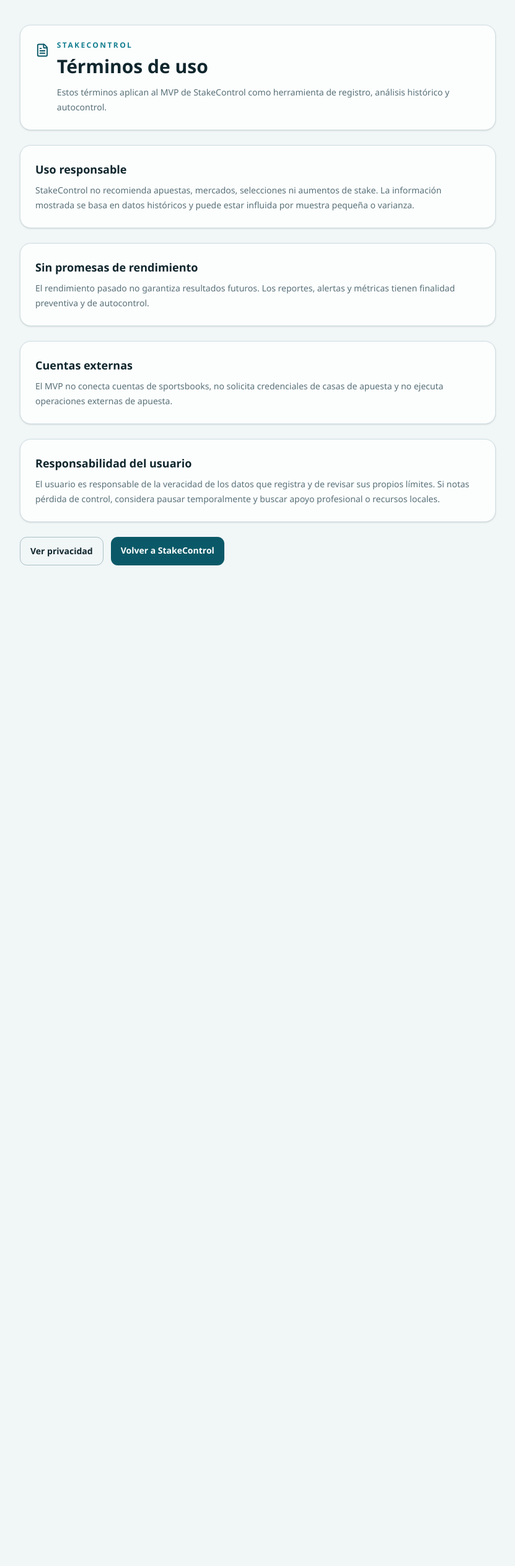
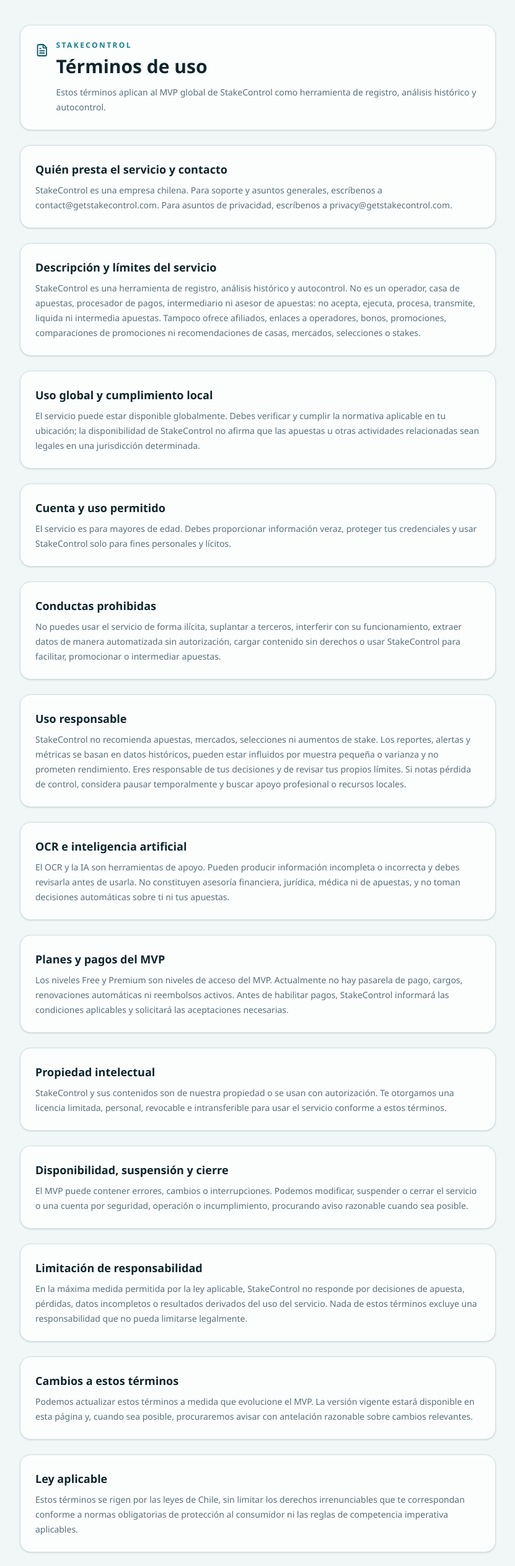
Before and after one commit to NeoAriel-code/StakeControl, a Next.js app: page /terms in a window 1280 px wide. Shown: the top 2526 px of the page at 62% size, without its empty margins (224-1055 px from the left). Before the commit the page ends 952 px from the top, so only its background shows below. Built offline with nearby package versions, Linux system fonts and the light colour scheme.

Commit message:
Expand MVP terms of use

```diff
--- a/src/app/terms/page.tsx
+++ b/src/app/terms/page.tsx
@@ -4,7 +4,7 @@
 
 export const metadata: Metadata = {
   title: "Términos | StakeControl",
-  description: "Términos básicos de uso para el MVP de StakeControl.",
+  description: "Términos de uso de StakeControl para su MVP global.",
 };
 
 export default function TermsPage() {
@@ -20,42 +20,124 @@
               </p>
               <h1 className="mt-2 text-3xl font-bold">Términos de uso</h1>
               <p className="mt-3 text-sm leading-6 text-muted-foreground">
-                Estos términos aplican al MVP de StakeControl como herramienta de registro, análisis histórico y
-                autocontrol.
+                Estos términos aplican al MVP global de StakeControl como herramienta de registro, análisis histórico
+                y autocontrol.
               </p>
             </div>
           </div>
         </div>
 
         <section className="rounded-3xl border border-border bg-card p-6 shadow-sm">
-          <h2 className="text-lg font-semibold">Uso responsable</h2>
+          <h2 className="text-lg font-semibold">Quién presta el servicio y contacto</h2>
           <p className="mt-2 text-sm leading-6 text-muted-foreground">
-            StakeControl no recomienda apuestas, mercados, selecciones ni aumentos de stake. La información mostrada
-            se basa en datos históricos y puede estar influida por muestra pequeña o varianza.
+            StakeControl es una empresa chilena. Para soporte y asuntos generales, escríbenos a
+            contact@getstakecontrol.com. Para asuntos de privacidad, escríbenos a privacy@getstakecontrol.com.
           </p>
         </section>
 
         <section className="rounded-3xl border border-border bg-card p-6 shadow-sm">
-          <h2 className="text-lg font-semibold">Sin promesas de rendimiento</h2>
+          <h2 className="text-lg font-semibold">Descripción y límites del servicio</h2>
           <p className="mt-2 text-sm leading-6 text-muted-foreground">
-            El rendimiento pasado no garantiza resultados futuros. Los reportes, alertas y métricas tienen finalidad
-            preventiva y de autocontrol.
+            StakeControl es una herramienta de registro, análisis histórico y autocontrol. No es un operador, casa de
+            apuestas, procesador de pagos, intermediario ni asesor de apuestas: no acepta, ejecuta, procesa, transmite,
+            liquida ni intermedia apuestas. Tampoco ofrece afiliados, enlaces a operadores, bonos, promociones,
+            comparaciones de promociones ni recomendaciones de casas, mercados, selecciones o stakes.
           </p>
         </section>
 
         <section className="rounded-3xl border border-border bg-card p-6 shadow-sm">
-          <h2 className="text-lg font-semibold">Cuentas externas</h2>
+          <h2 className="text-lg font-semibold">Uso global y cumplimiento local</h2>
           <p className="mt-2 text-sm leading-6 text-muted-foreground">
-            El MVP no conecta cuentas de sportsbooks, no solicita credenciales de casas de apuesta y no ejecuta
-            operaciones externas de apuesta.
+            El servicio puede estar disponible globalmente. Debes verificar y cumplir la normativa aplicable en tu
+            ubicación; la disponibilidad de StakeControl no afirma que las apuestas u otras actividades relacionadas
+            sean legales en una jurisdicción determinada.
           </p>
         </section>
 
         <section className="rounded-3xl border border-border bg-card p-6 shadow-sm">
-          <h2 className="text-lg font-semibold">Responsabilidad del usuario</h2>
+          <h2 className="text-lg font-semibold">Cuenta y uso permitido</h2>
           <p className="mt-2 text-sm leading-6 text-muted-foreground">
-            El usuario es responsable de la veracidad de los datos que registra y de revisar sus propios límites. Si
-            notas pérdida de control, considera pausar temporalmente y buscar apoyo profesional o recursos locales.
+            El servicio es para mayores de edad. Debes proporcionar información veraz, proteger tus credenciales y usar
+            StakeControl solo para fines personales y lícitos.
+          </p>
+        </section>
+
+        <section className="rounded-3xl border border-border bg-card p-6 shadow-sm">
+          <h2 className="text-lg font-semibold">Conductas prohibidas</h2>
+          <p className="mt-2 text-sm leading-6 text-muted-foreground">
+            No puedes usar el servicio de forma ilícita, suplantar a terceros, interferir con su funcionamiento,
+            extraer datos de manera automatizada sin autorización, cargar contenido sin derechos o usar StakeControl
+            para facilitar, promocionar o intermediar apuestas.
+          </p>
+        </section>
+
+        <section className="rounded-3xl border border-border bg-card p-6 shadow-sm">
+          <h2 className="text-lg font-semibold">Uso responsable</h2>
+          <p className="mt-2 text-sm leading-6 text-muted-foreground">
+            StakeControl no recomienda apuestas, mercados, selecciones ni aumentos de stake. Los reportes, alertas y
+            métricas se basan en datos históricos, pueden estar influidos por muestra pequeña o varianza y no prometen
+            rendimiento. Eres responsable de tus decisiones y de revisar tus propios límites. Si notas pérdida de
+            control, considera pausar temporalmente y buscar apoyo profesional o recursos locales.
+          </p>
+        </section>
+
+        <section className="rounded-3xl border border-border bg-card p-6 shadow-sm">
+          <h2 className="text-lg font-semibold">OCR e inteligencia artificial</h2>
+          <p className="mt-2 text-sm leading-6 text-muted-foreground">
+            El OCR y la IA son herramientas de apoyo. Pueden producir información incompleta o incorrecta y debes
+            revisarla antes de usarla. No constituyen asesoría financiera, jurídica, médica ni de apuestas, y no toman
+            decisiones automáticas sobre ti ni tus apuestas.
+          </p>
+        </section>
+
+        <section className="rounded-3xl border border-border bg-card p-6 shadow-sm">
+          <h2 className="text-lg font-semibold">Planes y pagos del MVP</h2>
+          <p className="mt-2 text-sm leading-6 text-muted-foreground">
+            Los niveles Free y Premium son niveles de acceso del MVP. Actualmente no hay pasarela de pago, cargos,
+            renovaciones automáticas ni reembolsos activos. Antes de habilitar pagos, StakeControl informará las
+            condiciones aplicables y solicitará las aceptaciones necesarias.
+          </p>
+        </section>
+
+        <section className="rounded-3xl border border-border bg-card p-6 shadow-sm">
+          <h2 className="text-lg font-semibold">Propiedad intelectual</h2>
+          <p className="mt-2 text-sm leading-6 text-muted-foreground">
+            StakeControl y sus contenidos son de nuestra propiedad o se usan con autorización. Te otorgamos una
+            licencia limitada, personal, revocable e intransferible para usar el servicio conforme a estos términos.
+          </p>
+        </section>
+
+        <section className="rounded-3xl border border-border bg-card p-6 shadow-sm">
+          <h2 className="text-lg font-semibold">Disponibilidad, suspensión y cierre</h2>
+          <p className="mt-2 text-sm leading-6 text-muted-foreground">
+            El MVP puede contener errores, cambios o interrupciones. Podemos modificar, suspender o cerrar el servicio
+            o una cuenta por seguridad, operación o incumplimiento, procurando aviso razonable cuando sea posible.
+          </p>
+        </section>
+
+        <section className="rounded-3xl border border-border bg-card p-6 shadow-sm">
+          <h2 className="text-lg font-semibold">Limitación de responsabilidad</h2>
+          <p className="mt-2 text-sm leading-6 text-muted-foreground">
+            En la máxima medida permitida por la ley aplicable, StakeControl no responde por decisiones de apuesta,
+            pérdidas, datos incompletos o resultados derivados del uso del servicio. Nada de estos términos excluye una
+            responsabilidad que no pueda limitarse legalmente.
+          </p>
+        </section>
+
+        <section className="rounded-3xl border border-border bg-card p-6 shadow-sm">
+          <h2 className="text-lg font-semibold">Cambios a estos términos</h2>
+          <p className="mt-2 text-sm leading-6 text-muted-foreground">
+            Podemos actualizar estos términos a medida que evolucione el MVP. La versión vigente estará disponible en
+            esta página y, cuando sea posible, procuraremos avisar con antelación razonable sobre cambios relevantes.
+          </p>
+        </section>
+
+        <section className="rounded-3xl border border-border bg-card p-6 shadow-sm">
+          <h2 className="text-lg font-semibold">Ley aplicable</h2>
+          <p className="mt-2 text-sm leading-6 text-muted-foreground">
+            Estos términos se rigen por las leyes de Chile, sin limitar los derechos irrenunciables que te correspondan
+            conforme a normas obligatorias de protección al consumidor ni las reglas de competencia imperativa
+            aplicables.
           </p>
         </section>
 
```
Also changed, not shown: 1 other file (tests, documents, lock files or other folders).
